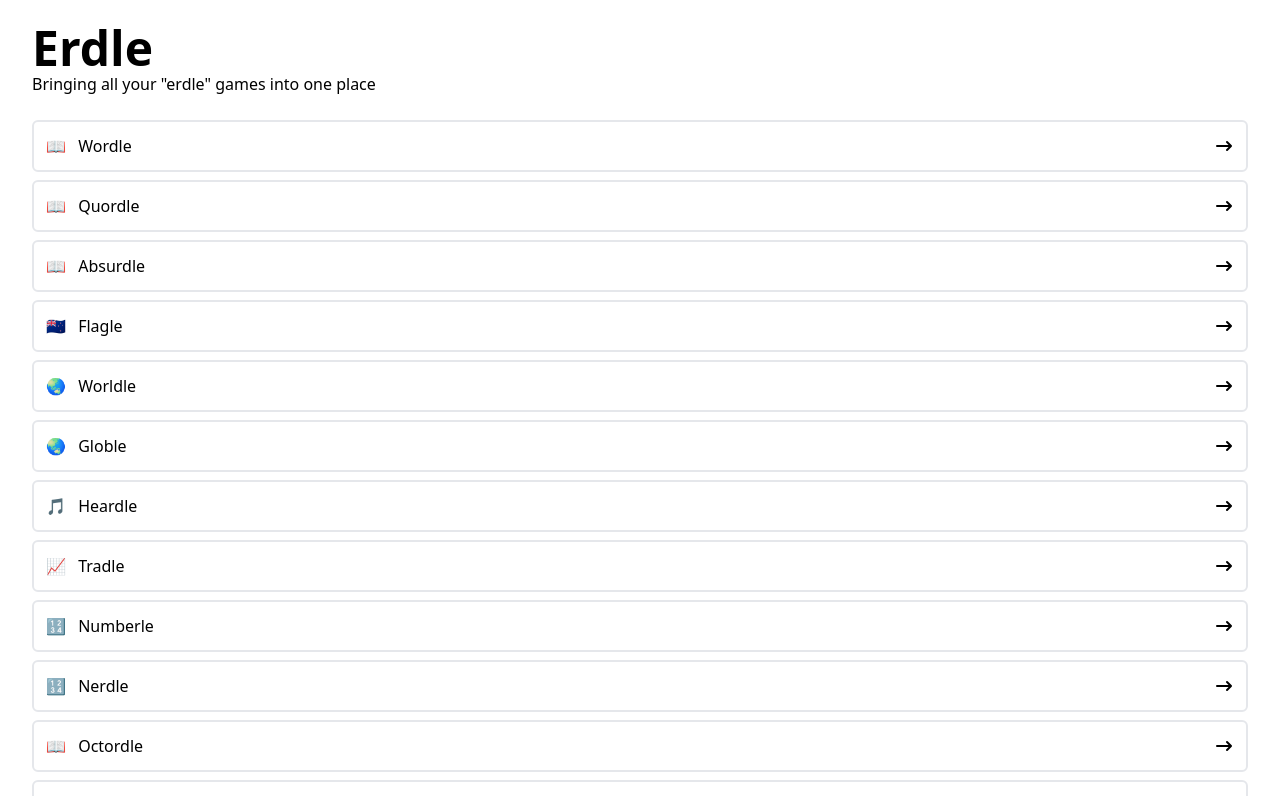
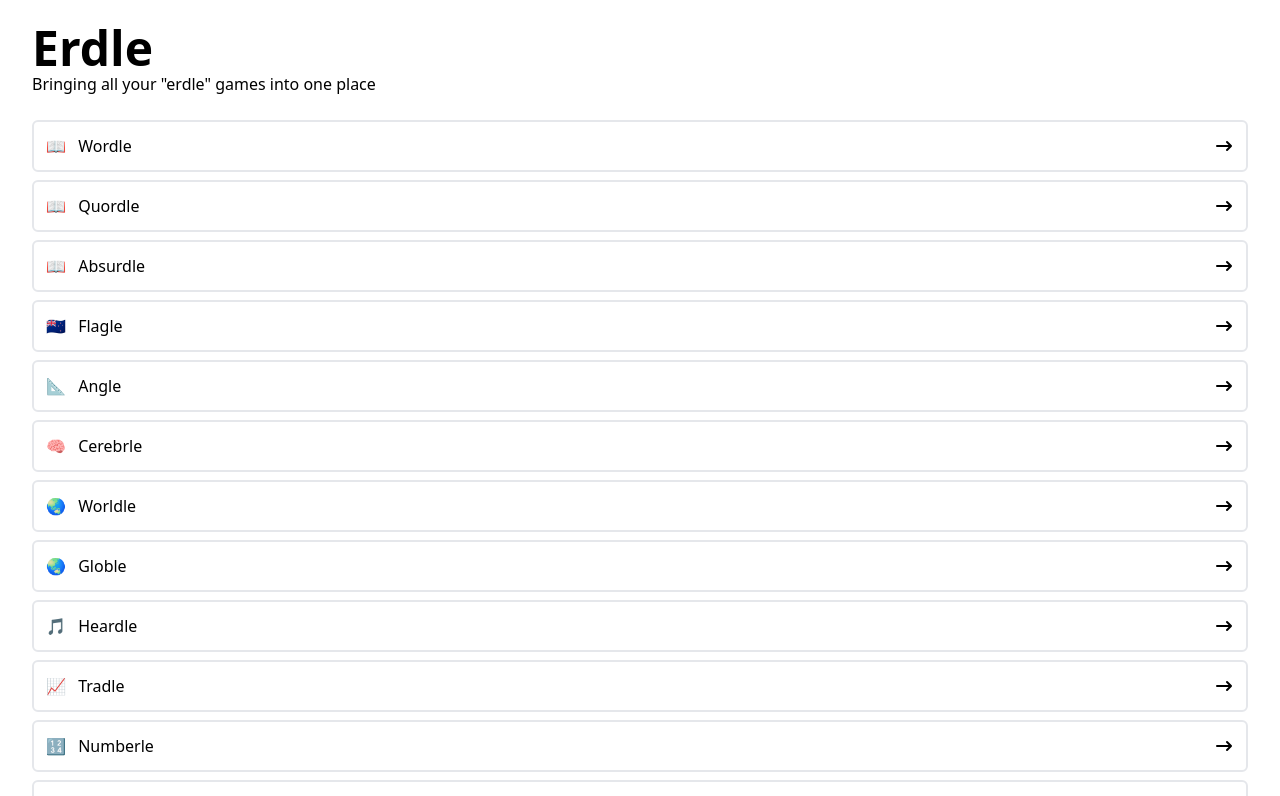
Before and after one commit to andrewnick/Erdle, a Next.js app in the folder apps/web/: page / in a window 1280 px wide. Shown: the top 796 px of the page. Built offline with nearby package versions, Linux system fonts and the light colour scheme; no server answers.

Commit message:
feat: add angle and cerebrle

```diff
--- a/apps/web/data/links.ts
+++ b/apps/web/data/links.ts
@@ -26,6 +26,16 @@
     title: "Flagle",
     link: "https://www.flagle.io/",
     emoji: "🇳🇿",
+  },
+  {
+    title: "Angle",
+    link: "https://angle.wtf/",
+    emoji: "📐",
+  },
+  {
+    title: "Cerebrle",
+    link: "https://cerebrle.io/",
+    emoji: "🧠",
   },
   {
     title: "Worldle",
```
